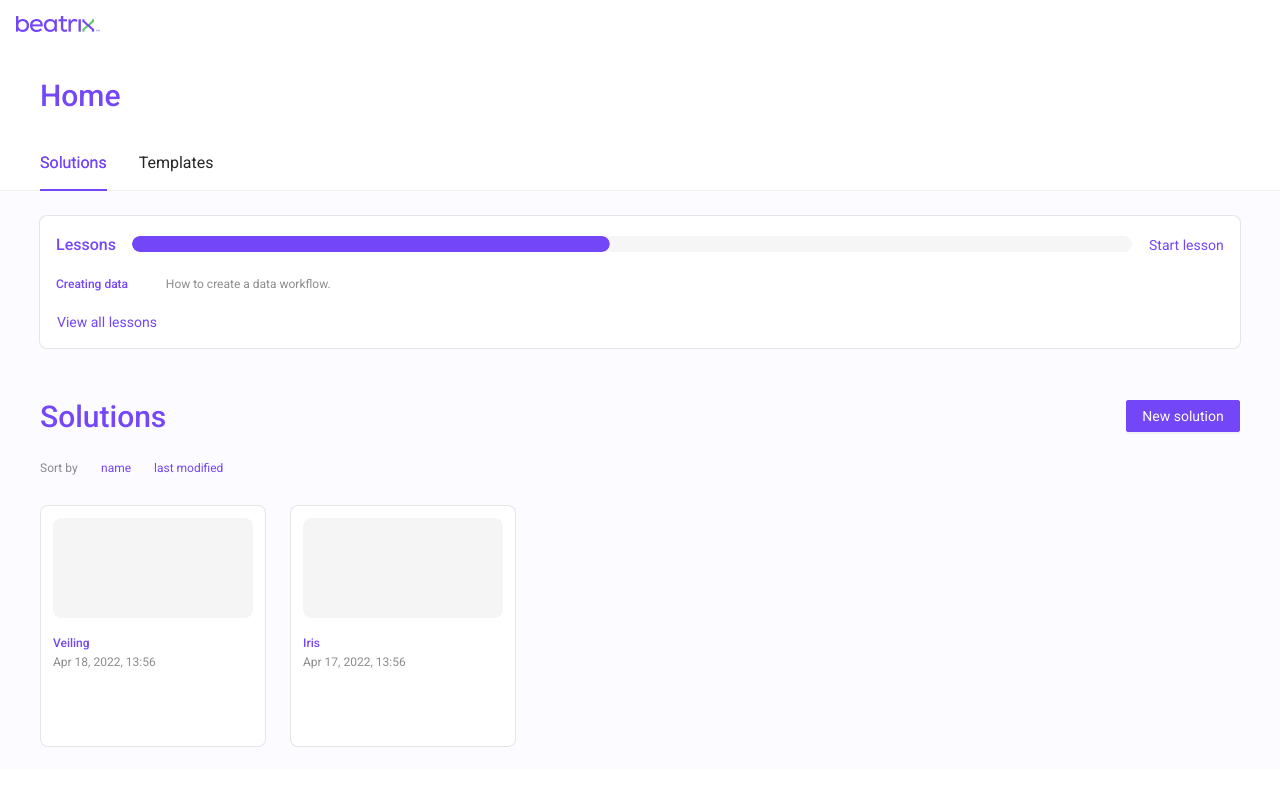
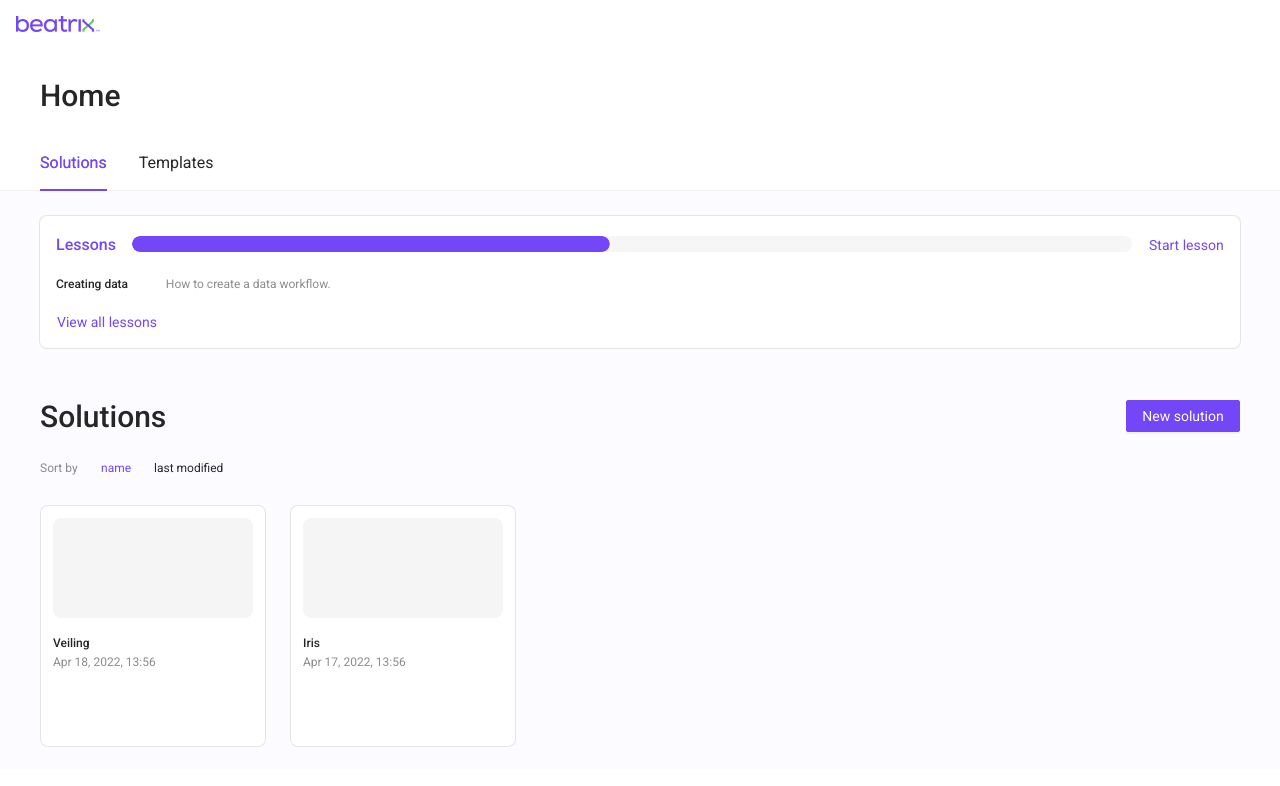
Before and after one commit to romulocostadev/beatrix, a React (Create React App) app: page /home in a window 1280 px wide. Shown: the top 786 px of the page. Built offline with nearby package versions, Linux system fonts and the light colour scheme.

Commit message:
correção cor

```diff
--- a/src/components/Text/styles.ts
+++ b/src/components/Text/styles.ts
@@ -8,6 +8,5 @@ export const GenericTextStyle = styled(Typography.Text)`
   font-family: Roboto;
   font-weight: 500;
   font-size: 12px;
-  color: #7447f9;
   text-align: left;
 `;
```
